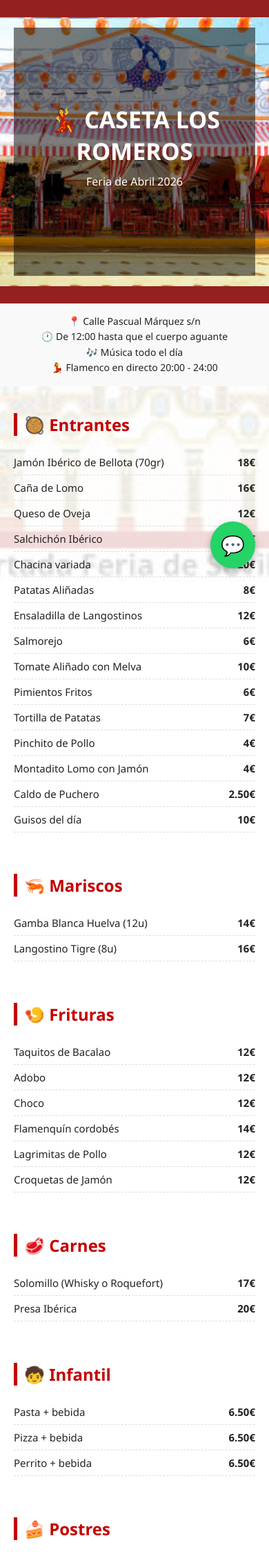
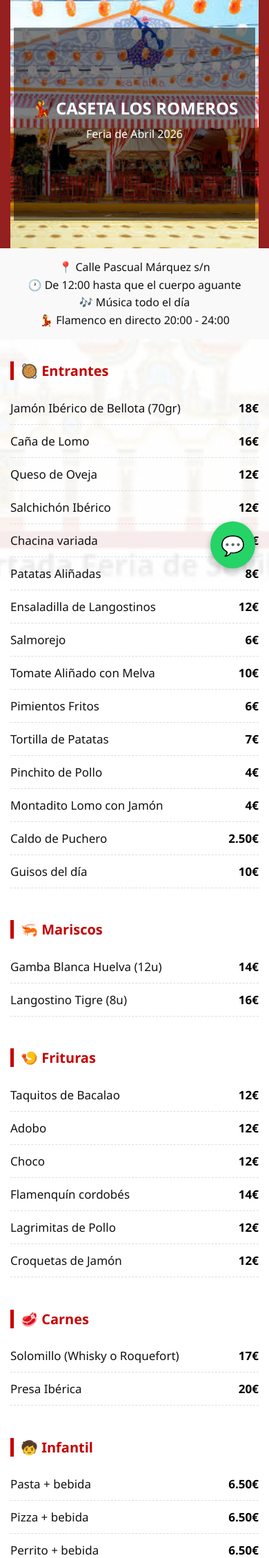
Before and after one commit to jcm201080/venta_web, a Flask app: page /portfolio/basicas/feria_2026.html in a window 390 px wide. Shown: the top 2259 px of the page at 69% size. Run offline with Flask 3, Linux system fonts and the light colour scheme.

Commit message:
cambio estilos feria_2026 moviles

```diff
--- a/templates/basicas/feria_2026.html
+++ b/templates/basicas/feria_2026.html
@@ -20,7 +20,7 @@
             position: fixed;
             inset: 0;
             background:
-                linear-gradient(rgba(255, 255, 255, 0.85), rgba(255, 255, 255, 0.85)),
+                linear-gradient(rgba(255, 255, 255, 0.92), rgba(255, 255, 255, 0.92)),
                 url('/static/img/feria.jpeg?v=2') center/cover no-repeat;
             z-index: -1;
         }
@@ -183,6 +183,80 @@
                 transform: translateY(0);
             }
         }
+
+        /* ===== MEJORA MÓVIL ===== */
+        body {
+            font-size: 16px;
+        }
+
+        /* INFO (dirección, horario...) */
+        .info {
+            font-size: 16px;
+            font-weight: 500;
+            color: #111;
+        }
+
+        /* TÍTULOS SECCIONES */
+        .section h2 {
+            font-size: 20px;
+            font-weight: 700;
+        }
+
+        /* ITEMS */
+        .item {
+            font-size: 16px;
+            padding: 12px 0;
+        }
+
+        .item span:first-child {
+            font-weight: 500;
+            color: #111;
+        }
+
+        .price {
+            font-size: 16px;
+            font-weight: 700;
+            color: #000;
+        }
+
+        /* HERO TEXTO */
+        .overlay h1 {
+            font-size: 28px;
+            font-weight: 800;
+        }
+
+        .overlay p {
+            font-size: 16px;
+        }
+
+        /* BOTÓN */
+        .cta a {
+            font-size: 16px;
+        }
+
+        /* ===== RESPONSIVE FINO ===== */
+        @media (max-width: 600px) {
+
+            header.hero {
+                height: 280px;
+            }
+
+            .overlay h1 {
+                font-size: 24px;
+            }
+
+            .section {
+                padding: 15px;
+            }
+
+            .item {
+                font-size: 17px;
+            }
+
+            .price {
+                font-size: 17px;
+            }
+        }
     </style>
 </head>
 
--- a/templates/feria.html
+++ b/templates/feria.html
@@ -69,7 +69,7 @@
 
     <a href="/contacto" class="btn">Pedir ahora</a>
 
-    <br><br>
+    <br><br><br>
 
     <a href="https://wa.me/34614398084" target="_blank" class="btn btn-secondary">
         💬 Hablar por WhatsApp
```
Also changed, not shown: 3 other files.
